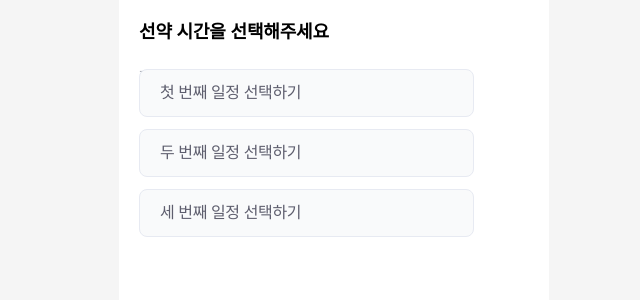
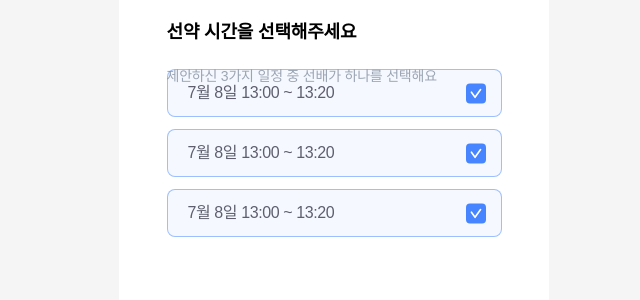
Before and after one commit to TEAM-SEONYAK/SEONYAK_CLIENT, a React (Vite) app: page /juniorPromise in a window 1280 px wide. Shown: the top 300 px of the page, without its empty margins (306-946 px from the left). Built offline with nearby package versions, Linux system fonts and the light colour scheme; a web font is replaced by a local one; what emotion-reset would draw is missing.

Commit message:
style: 시간 선택 후 퍼블리싱

```diff
--- a/src/pages/juniorPromise/components/TimeSelectionButton.tsx
+++ b/src/pages/juniorPromise/components/TimeSelectionButton.tsx
@@ -1,12 +1,20 @@
 import styled from '@emotion/styled';
+import { ButtonCheckIc } from '../../../assets/svgs';
 import { TIME_SELECTION_TITLE } from '../constants/constants';
 
 function TimeSelectionButton() {
+  const buttonValue = '7월 8일 13:00 ~ 13:20';
+
   return (
     <Container>
       {TIME_SELECTION_TITLE.map((item, index) => (
-        <Wrapper key={index}>
-          <Title2>{item.title}</Title2>
+        <Wrapper key={index} isActive={buttonValue !== null}>
+          <Title2>{buttonValue !== null ? buttonValue : item.title}</Title2>
+          {buttonValue && (
+            <SvgWrapper>
+              <img src={ButtonCheckIc} alt="check complete button" />
+            </SvgWrapper>
+          )}
         </Wrapper>
       ))}
     </Container>
@@ -15,19 +23,17 @@ function TimeSelectionButton() {
 
 export default TimeSelectionButton;
 
-const Wrapper = styled.div`
+const Wrapper = styled.div<{ isActive: boolean }>`
   display: flex;
   gap: 1.2rem;
   align-items: center;
-  position: relative;
-  left: 2rem;
 
   width: 33.5rem;
   height: 4.8rem;
-  border: 1px solid ${({ theme }) => theme.colors.grayScaleLG2};
+  border: 1px solid ${({ theme, isActive }) => (isActive ? theme.colors.transparentBlue_50 : theme.colors.grayScaleLG2)};
   border-radius: 8px;
 
-  background-color: ${({ theme }) => theme.colors.grayScaleWG};
+  background-color: ${({ theme, isActive }) => (isActive ? theme.colors.transparentBlue_5 : theme.colors.grayScaleWG)};
 `;
 
 const Title2 = styled.span`
@@ -37,8 +43,22 @@ const Title2 = styled.span`
   ${({ theme }) => theme.fonts.Title2_M_16}
   color: ${({ theme }) => theme.colors.grayScaleDG};
 `;
+
 const Container = styled.div`
   display: flex;
   flex-direction: column;
   gap: 1.2rem;
+  justify-content: center;
+  align-items: center;
 `;
+
+const SvgWrapper = styled.div`
+  display: flex;
+  justify-content: center;
+  align-items: center;
+  position: relative;
+  left: 14rem;
+
+  width: 2rem;
+  height: 2rem;
+`;
--- a/src/pages/juniorPromise/components/TimeSelectionTitleWrapper.tsx
+++ b/src/pages/juniorPromise/components/TimeSelectionTitleWrapper.tsx
@@ -2,10 +2,12 @@ import styled from '@emotion/styled';
 
 const TimeSelectionTitleWrapper = () => {
   return (
-    <Wrapper>
-      <TimeSelectionTitle>선약 시간을 선택해주세요</TimeSelectionTitle>
-      <TimeSelectionDescription>제안하신 3가지 일정 중 선배가 하나를 선택해요</TimeSelectionDescription>
-    </Wrapper>
+    <Container>
+      <Wrapper>
+        <TimeSelectionTitle>선약 시간을 선택해주세요</TimeSelectionTitle>
+        <TimeSelectionDescription>제안하신 3가지 일정 중 선배가 하나를 선택해요</TimeSelectionDescription>
+      </Wrapper>
+    </Container>
   );
 };
 
@@ -22,9 +24,12 @@ const Wrapper = styled.div`
   display: flex;
   flex-direction: column;
   gap: 0.2rem;
-  position: relative;
-  left: 2rem;
 
   width: 33.5rem;
   height: 4.9rem;
 `;
+const Container = styled.div`
+  display: flex;
+  justify-content: center;
+  align-items: center;
+`;
```
